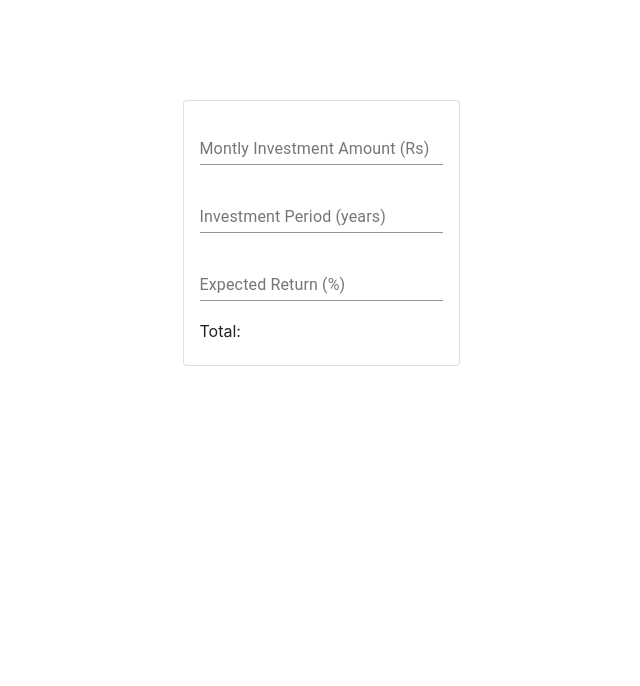
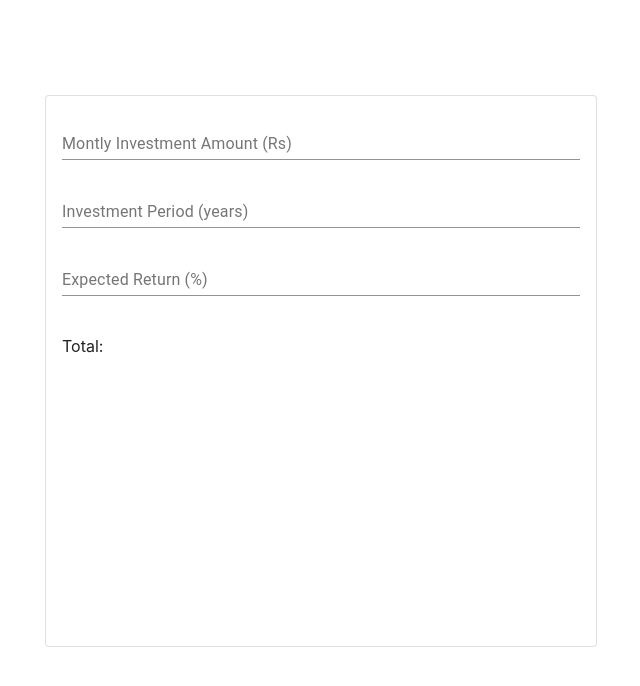
Before and after one commit to nikhilmaske-2001/SIP-and-LUMP-SUM-calculator, a React (Create React App) app: page / in a window 1280 px wide. Shown: the top 686 px of the page, without its empty margins (319-959 px from the left). Built offline with nearby package versions, Linux system fonts and the light colour scheme.

Commit message:
Change and maxHeight and Width of the container.

```diff
--- a/src/App.tsx
+++ b/src/App.tsx
@@ -24,7 +24,7 @@ function App() {
             <Input id="my-input" aria-describedby="my-helper-text" />
           </FormControl>
 
-          <Box>Total: </Box>
+          <Box className={classes.Total}>Total: </Box>
         </CardContent>
       </Card>
     </div >
--- a/src/styles.tsx
+++ b/src/styles.tsx
@@ -4,14 +4,17 @@ export const useStyles = makeStyles(theme => ({
     Container: {
         display: "flex",
         justifyContent: "center",
-        paddingTop: 100,
+        paddingTop: 95,
     },
     root: {
-        minWidth: 275,
-        maxWidth: 550,
+        minWidth: 550,
+        minHeight: 550,
     },
     Box: {
         display: "flex",
         marginBottom: 20,
+    },
+    Total: {
+        marginTop: 40,
     }
 }));
```
